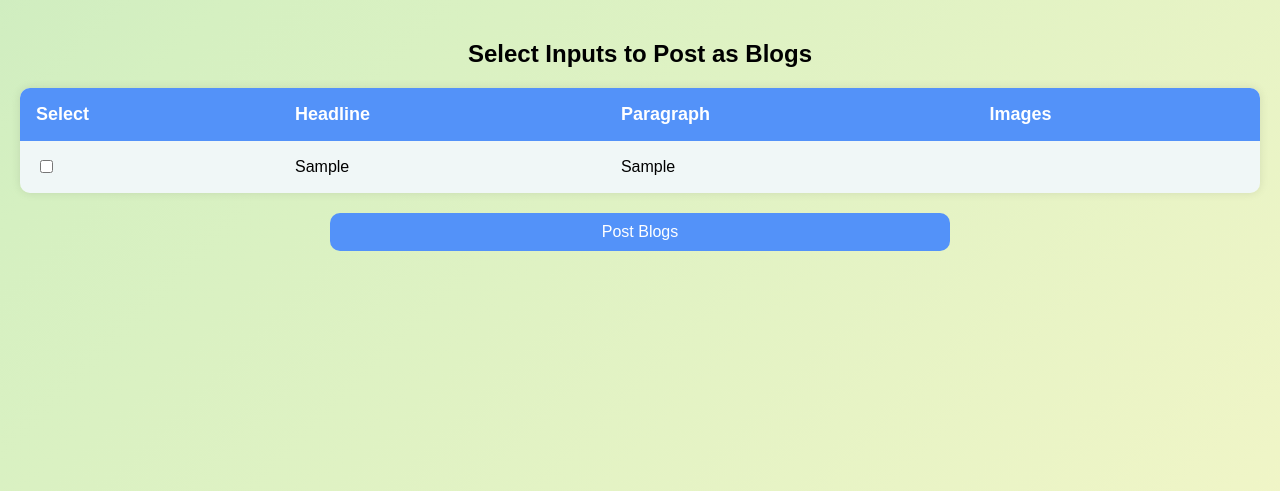
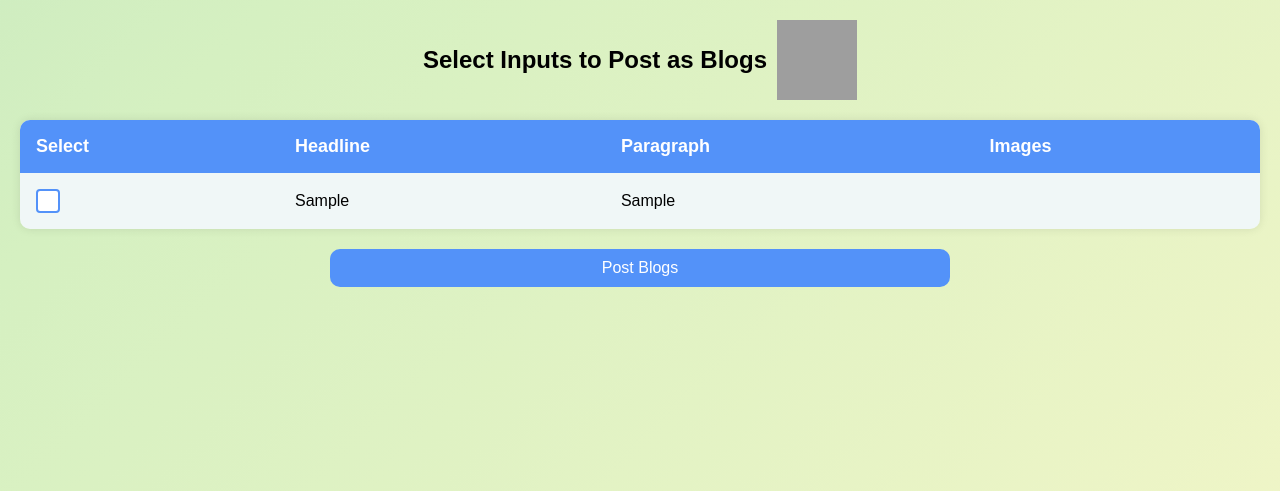
Before and after one commit to rambhajanmali/blog_website, a PHP site: page /selection.php in a window 1280 px wide. Shown: the top 491 px of the page. Run offline with PHP 8.4, Linux system fonts and the light colour scheme; tables that the repository leaves empty or names only in its code hold one stand-in row (values such as "Sample post"); grey boxes are pictures that could not be loaded.

Commit message:
code updated

```diff
--- a/selection.php
+++ b/selection.php
@@ -11,8 +11,8 @@ $conn = new mysqli($servername, $username, $password, $dbname);
 if ($conn->connect_error) {
     die("Connection failed: " . $conn->connect_error);
 }
-
-$sql = "SELECT id, headline, paragraph, images FROM uploads";
+// Modify the SQL query to order by created_at column in descending order
+$sql = "SELECT id, headline, paragraph, images FROM uploads ORDER BY created_at DESC";
 $result = $conn->query($sql);
 ?>
 <!DOCTYPE html>
@@ -125,6 +125,66 @@ $result = $conn->query($sql);
         .btn-submit:hover {
             background-color: #4178d3;
         }
+        .header {
+            display: flex;
+            align-items: center;
+            justify-content: center;
+            margin-bottom: 20px;
+        }
+
+        .header h2 {
+            margin: 0;
+            color: black;
+        }
+
+        .header iframe {
+            margin-left: 10px;
+        }
+        .custom-checkbox {
+            position: relative;
+            display: inline-block;
+            width: 20px;
+            height: 20px;
+        }
+
+        .custom-checkbox input[type="checkbox"] {
+            opacity: 0;
+            position: absolute;
+            width: 0;
+            height: 0;
+        }
+
+        .custom-checkbox .checkmark {
+            position: absolute;
+            top: 0;
+            left: 0;
+            width: 20px;
+            height: 20px;
+            background-color: #fff;
+            border: 2px solid #5392F9;
+            border-radius: 4px;
+        }
+
+        .custom-checkbox input[type="checkbox"]:checked ~ .checkmark {
+            background-color: #5392F9;
+        }
+
+        .custom-checkbox .checkmark:after {
+            content: "";
+            position: absolute;
+            display: none;
+            left: 6px;
+            top: 3px;
+            width: 5px;
+            height: 10px;
+            border: solid white;
+            border-width: 0 2px 2px 0;
+            transform: rotate(45deg);
+        }
+
+        .custom-checkbox input[type="checkbox"]:checked ~ .checkmark:after {
+            display: block;
+        }
 
         @media (max-width: 768px) {
             th, td {
@@ -134,8 +194,10 @@ $result = $conn->query($sql);
     </style>
 </head>
 <body>
-    <h2>Select Inputs to Post as Blogs</h2>
-    <form method="post" action="post_blogs.php">
+<div class="header">
+        <h2>Select Inputs to Post as Blogs</h2>
+        <iframe src="https://lottie.host/embed/56f72ef3-a443-456f-a5d9-c7a3108facb1/t3ADROW9wE.json" frameborder="0" height="80px" width="80px"></iframe>
+    </div>
         <table>
             <thead>
                 <tr>
@@ -154,7 +216,7 @@ $result = $conn->query($sql);
                             $imageSrcs = []; // If decoding fails, use an empty array
                         }
                         echo '<tr>';
-                        echo '<td><input type="checkbox" name="selected_inputs[]" value="' . $row["id"] . '"></td>';
+                        echo '<td><label class="custom-checkbox"><input type="checkbox" name="selected_inputs[]" value="' . $row["id"] . '"><span class="checkmark"></span></label></td>';
                         echo '<td>' . htmlspecialchars($row["headline"]) . '</td>';
                         echo '<td>' . htmlspecialchars($row["paragraph"]) . '</td>';
                         echo '<td>';
```
Also changed, not shown: blogs.php (+105 -9 lines), index.php (+6 -4 lines), upload/5d07156c-58de-434d-ab90-226089809a99_compressed.jpg (added), upload/Frame 19179.png (added), upload/Green-Tree-PowerPoint-Background.jpg (added), upload/alessandro-bogliari-oDs_AxeR5g4-unsplash.jpg (added), upload/renzo-d-souza-PhWQkXfcrWk-unsplash.jpg (added).
